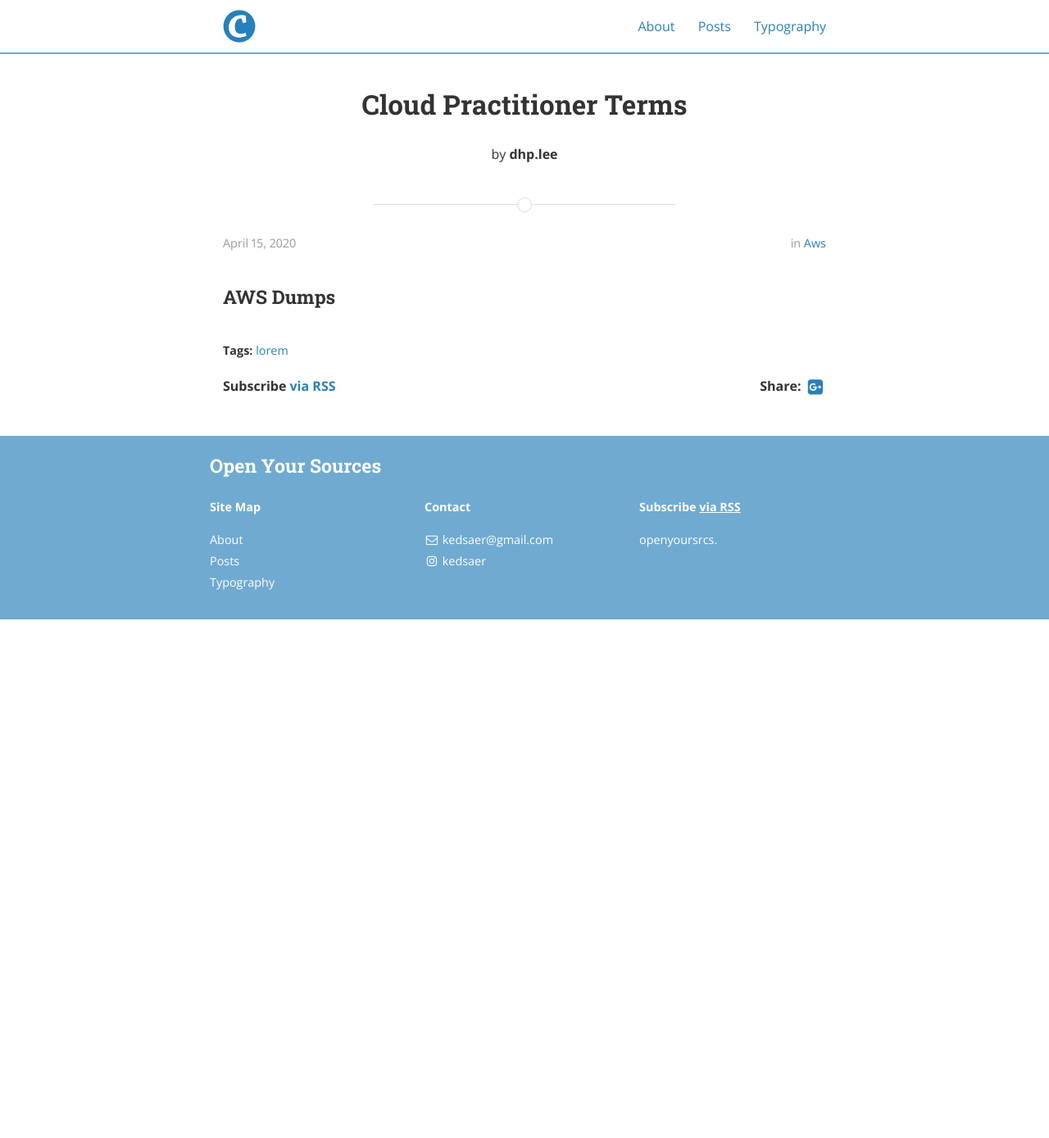
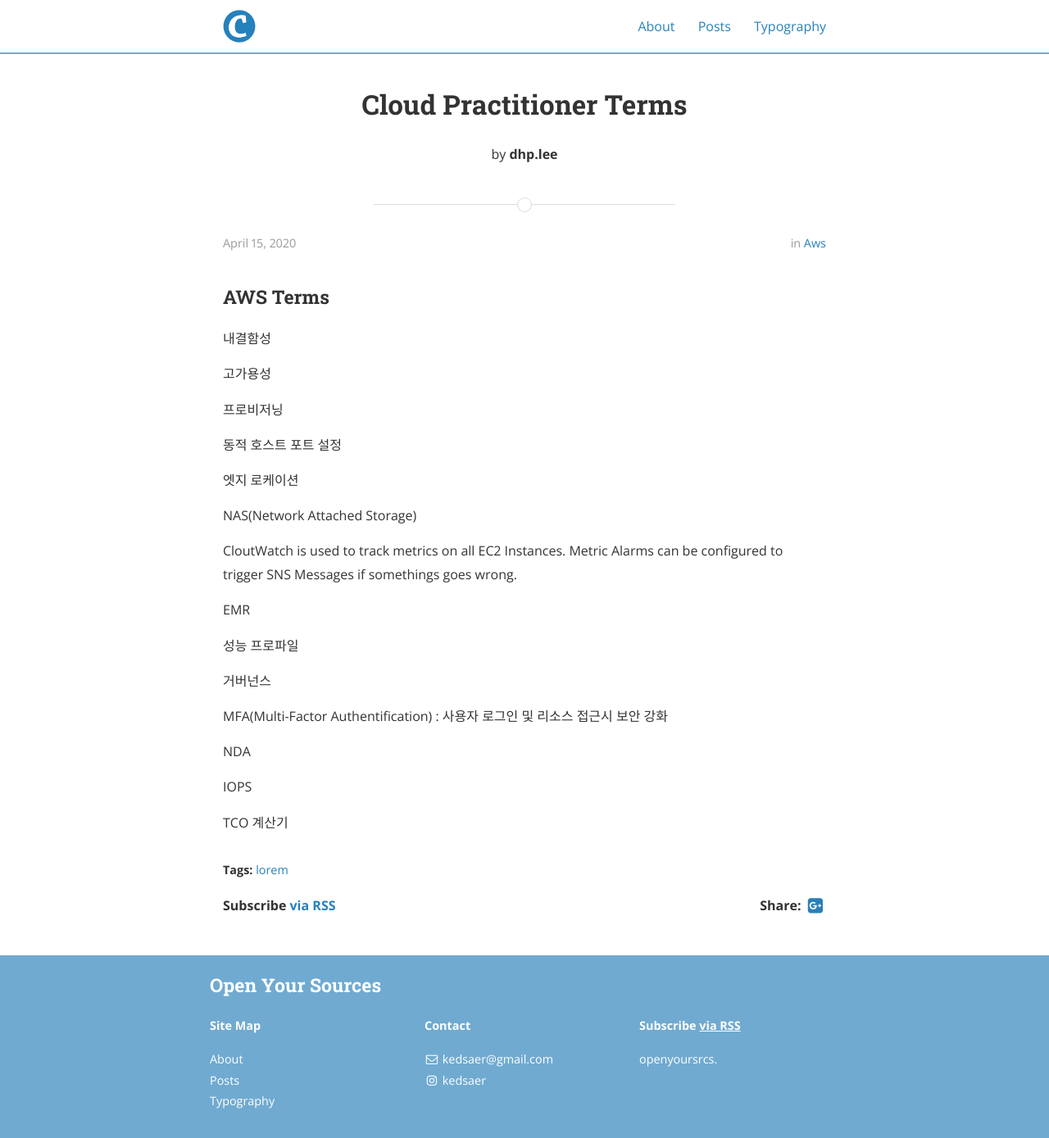
Before and after one commit to elasticboy/elasticboy.github.io, a Jekyll site: the page built from _posts/2020-04-15-cloud-practitioner-terms.md, in a window 1280 px wide and 1389 px high. Shown: the whole window at 82% size. Built offline with Jekyll 4.4.1, drawn with Linux system fonts in a browser that asks for light colours; nearby versions of some CDN libraries.

Commit message:
tems 정리

```diff
--- a/_posts/2020-04-15-cloud-practitioner-terms.md
+++ b/_posts/2020-04-15-cloud-practitioner-terms.md
@@ -7,4 +7,32 @@ categories: Aws
 tags: lorem
 ---
 
-### AWS Dumps
+### AWS Terms
+
+내결함성
+
+고가용성
+
+프로비저닝
+
+동적 호스트 포트 설정
+
+엣지 로케이션
+
+NAS(Network Attached Storage)
+
+CloutWatch is used to track metrics on all EC2 Instances. Metric Alarms can be configured to trigger SNS Messages if somethings goes wrong.
+
+EMR
+
+성능 프로파일
+
+거버넌스
+
+MFA(Multi-Factor Authentification) : 사용자 로그인 및 리소스 접근시 보안 강화
+
+NDA
+
+IOPS
+
+TCO 계산기
```
Also changed, not shown: _posts/2020-04-14-cloud-practitioner-module04.md (+3 -0 lines), _posts/2020-04-14-cloud-practitioner-module05.md (+12 -4 lines).
